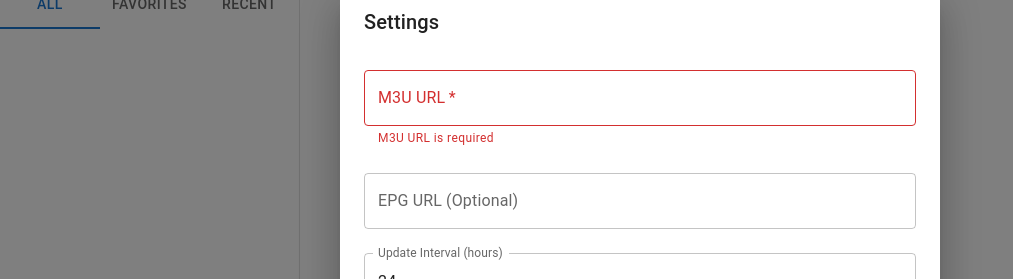
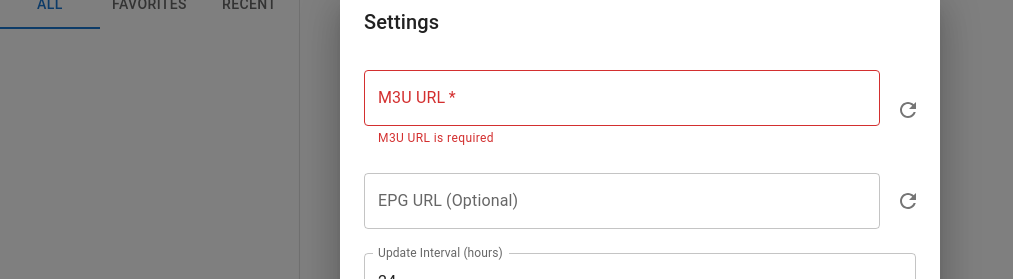
Before and after one commit to Jacob-Lasky/iseetv, a React (Create React App) app in the folder frontend/: page / in a window 1280 px wide. Shown: the part 139-418 px from the top of the page, without its empty margins (0-1013 px from the left). Built offline with nearby package versions, Linux system fonts and the light colour scheme; no server answers.

Commit message:
add refresh icons

```diff
--- a/frontend/src/components/SettingsModal.tsx
+++ b/frontend/src/components/SettingsModal.tsx
@@ -12,8 +12,13 @@ import {
   MenuItem,
   FormControl,
   InputLabel,
+  IconButton,
+  CircularProgress,
+  Box,
 } from '@mui/material';
 import { Settings } from '../models/Settings';
+import RefreshIcon from '@mui/icons-material/Refresh';
+import { channelService } from '../services/channelService';
 
 interface SettingsModalProps {
   open: boolean;
@@ -31,6 +36,18 @@ export const SettingsModal: React.FC<SettingsModalProps> = ({
   onThemeChange,
 }) => {
   const [formData, setFormData] = useState<Settings>(settings);
+  const [loading, setLoading] = useState(false);
+
+  const handleRefreshClick = async () => {
+    setLoading(true);
+    try {
+      await channelService.refreshM3U(formData.m3uUrl);
+    } catch (error) {
+      console.error('Failed to refresh channels:', error);
+    } finally {
+      setLoading(false);
+    }
+  };
 
   return (
     <Dialog
@@ -42,6 +59,8 @@ export const SettingsModal: React.FC<SettingsModalProps> = ({
       <DialogTitle>Settings</DialogTitle>
       <DialogContent>
         <Stack spacing={3} sx={{ mt: 2 }}>
+          {/* M3U URL with Refresh Icon */}
+          <Box sx={{ display: 'flex', alignItems: 'center' }}>
             <TextField
               label="M3U URL"
               required
@@ -51,13 +70,31 @@ export const SettingsModal: React.FC<SettingsModalProps> = ({
               error={!formData.m3uUrl}
               helperText={!formData.m3uUrl ? "M3U URL is required" : ""}
             />
+            <IconButton
+              onClick={handleRefreshClick}
+              edge="end"
+              sx={{ ml: 1 }}
+            >
+              {loading ? <CircularProgress size={24} /> : <RefreshIcon />}
+            </IconButton>
+          </Box>
 
+          {/* EPG URL with Refresh Icon */}
+          <Box sx={{ display: 'flex', alignItems: 'center' }}>
             <TextField
               label="EPG URL (Optional)"
               fullWidth
               value={formData.epgUrl}
               onChange={(e) => setFormData({ ...formData, epgUrl: e.target.value })}
             />
+            <IconButton
+              onClick={() => console.log('Refresh EPG URL')}
+              edge="end"
+              sx={{ ml: 1 }}
+            >
+              <RefreshIcon />
+            </IconButton>
+          </Box>
 
           <TextField
             label="Update Interval (hours)"
```
Lines whose indentation alone changed are shown as unchanged.
